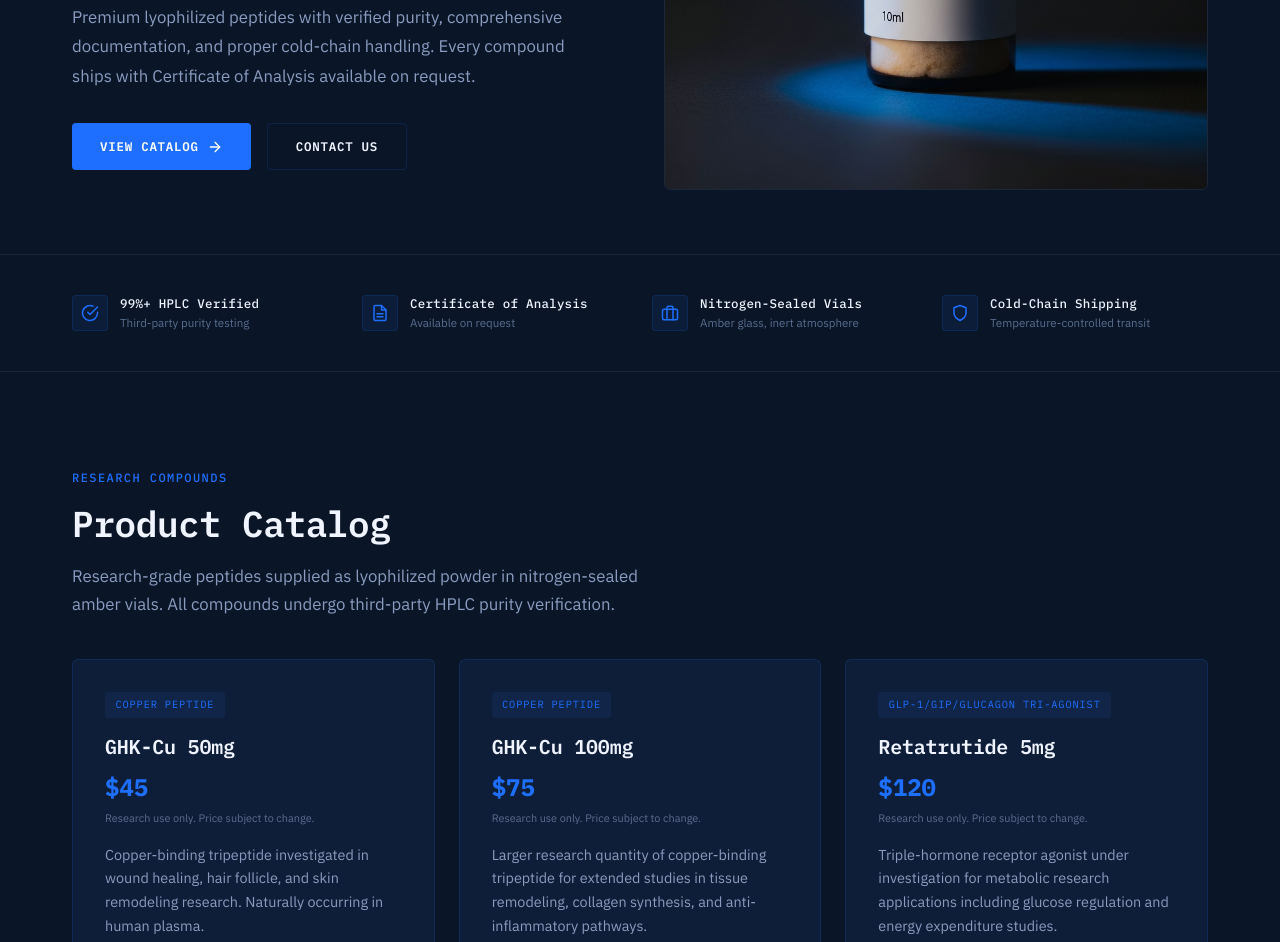
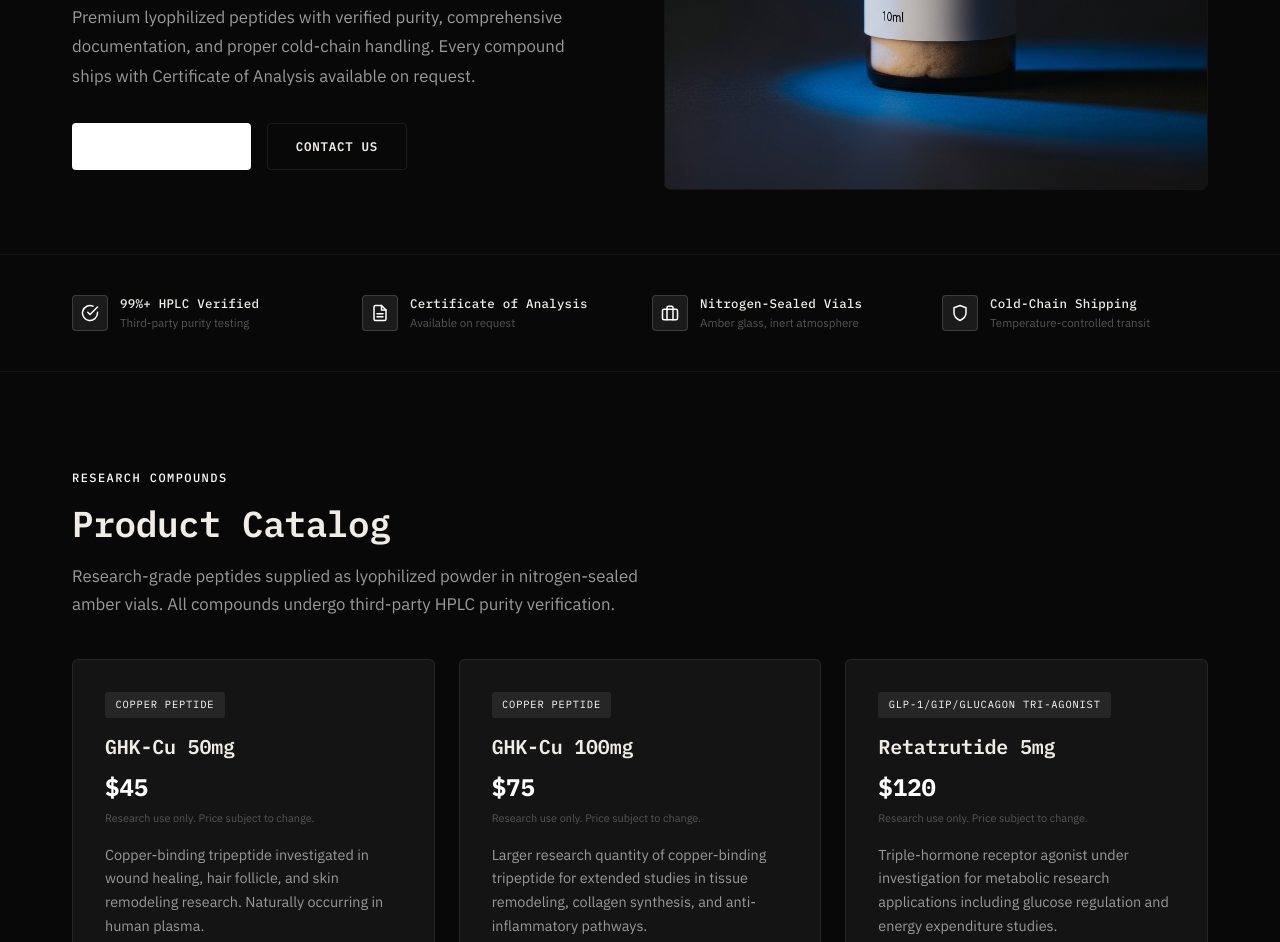
Before and after one commit to oh-ashen-one/peptide-research, a plain HTML site: page index.html in a window 1280 px wide. Shown: the part 550-1492 px from the top of the page. Drawn offline with Linux system fonts and the light colour scheme.

Commit message:
fix: full dark mode - remove all blue, black/grey/white only

```diff
--- a/assets/css/style.css
+++ b/assets/css/style.css
@@ -8,16 +8,16 @@
 *, *::before, *::after { box-sizing: border-box; margin: 0; padding: 0; }
 
 :root {
-  --bg-primary: #0A1628;
-  --bg-card: #0F1E38;
-  --bg-card-hover: #132444;
-  --text-primary: #F0F4FF;
-  --text-secondary: #8A9BBF;
-  --text-muted: #5A6D8F;
-  --accent: #1E6FFF;
-  --accent-hover: #3D82FF;
-  --border: rgba(30, 111, 255, 0.15);
-  --border-light: rgba(240, 244, 255, 0.08);
+  --bg-primary: #080808;
+  --bg-card: #141414;
+  --bg-card-hover: #1c1c1c;
+  --text-primary: #F0EDE8;
+  --text-secondary: #999999;
+  --text-muted: #555555;
+  --accent: #FFFFFF;
+  --accent-hover: #E0E0E0;
+  --border: rgba(255, 255, 255, 0.08);
+  --border-light: rgba(255, 255, 255, 0.05);
   --font-mono: 'IBM Plex Mono', monospace;
   --font-sans: 'IBM Plex Sans', sans-serif;
   --max-width: 1200px;
@@ -269,8 +269,8 @@ h3 { font-size: clamp(1.15rem, 2.5vw, 1.5rem); }
   letter-spacing: 0.08em;
   text-transform: uppercase;
   color: var(--accent);
-  background: rgba(30, 111, 255, 0.08);
-  border: 1px solid rgba(30, 111, 255, 0.2);
+  background: rgba(255, 255, 255, 0.08);
+  border: 1px solid rgba(255, 255, 255, 0.2);
   padding: 0.35rem 0.85rem;
   border-radius: 3px;
   margin-bottom: 1.5rem;
@@ -355,8 +355,8 @@ h3 { font-size: clamp(1.15rem, 2.5vw, 1.5rem); }
   display: flex;
   align-items: center;
   justify-content: center;
-  background: rgba(30, 111, 255, 0.08);
-  border: 1px solid rgba(30, 111, 255, 0.15);
+  background: rgba(255, 255, 255, 0.08);
+  border: 1px solid rgba(255, 255, 255, 0.15);
   border-radius: 4px;
 }
 
@@ -418,7 +418,7 @@ h3 { font-size: clamp(1.15rem, 2.5vw, 1.5rem); }
 }
 
 .product-card:hover {
-  border-color: rgba(30, 111, 255, 0.35);
+  border-color: rgba(255, 255, 255, 0.35);
   transform: translateY(-2px);
 }
 
@@ -429,7 +429,7 @@ h3 { font-size: clamp(1.15rem, 2.5vw, 1.5rem); }
   letter-spacing: 0.08em;
   text-transform: uppercase;
   color: var(--accent);
-  background: rgba(30, 111, 255, 0.08);
+  background: rgba(255, 255, 255, 0.08);
   padding: 0.25rem 0.65rem;
   border-radius: 3px;
   margin-bottom: 1rem;
@@ -632,7 +632,7 @@ h3 { font-size: clamp(1.15rem, 2.5vw, 1.5rem); }
   display: flex;
   align-items: center;
   justify-content: center;
-  background: rgba(30, 111, 255, 0.08);
+  background: rgba(255, 255, 255, 0.08);
   border-radius: 4px;
 }
 
```
